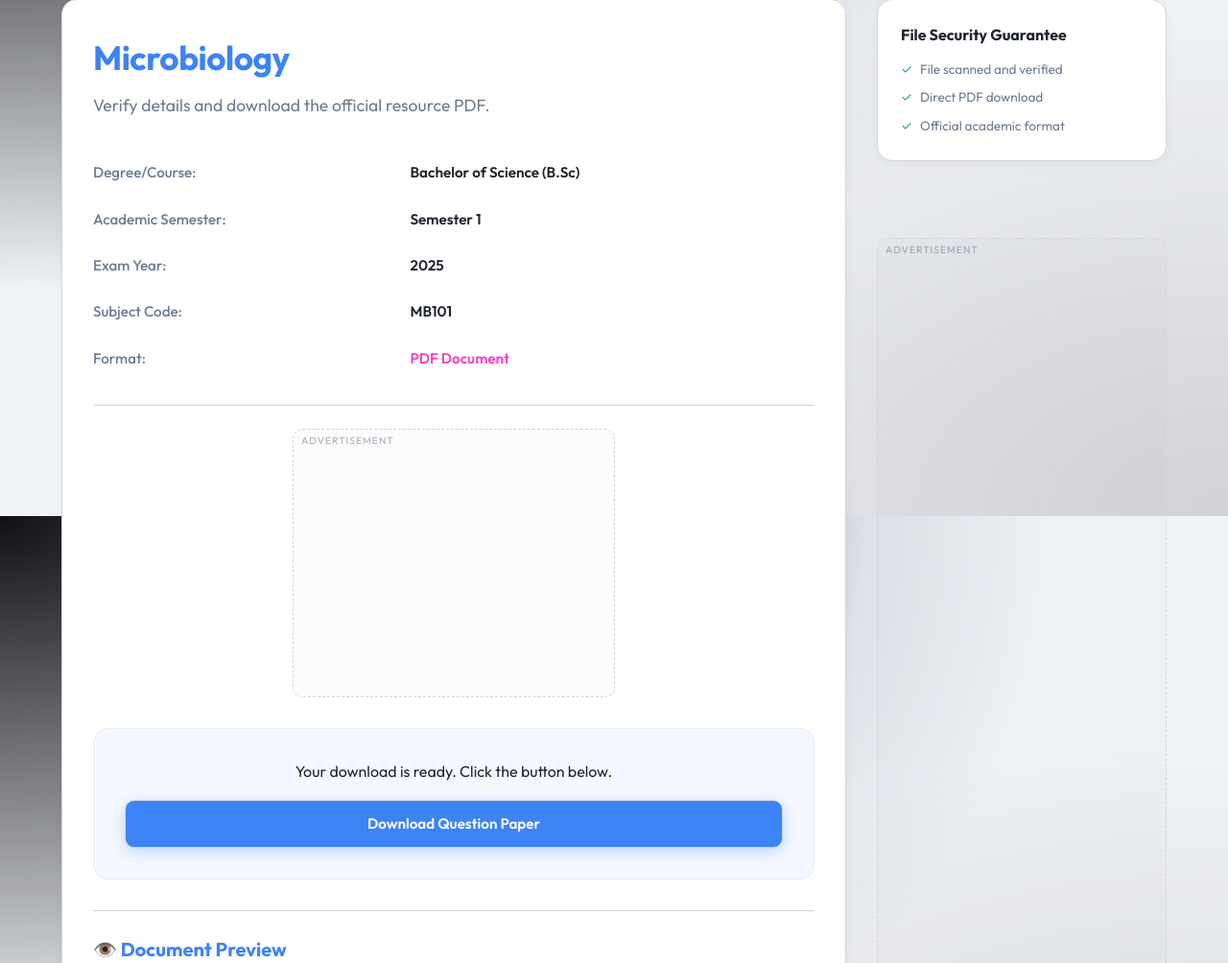
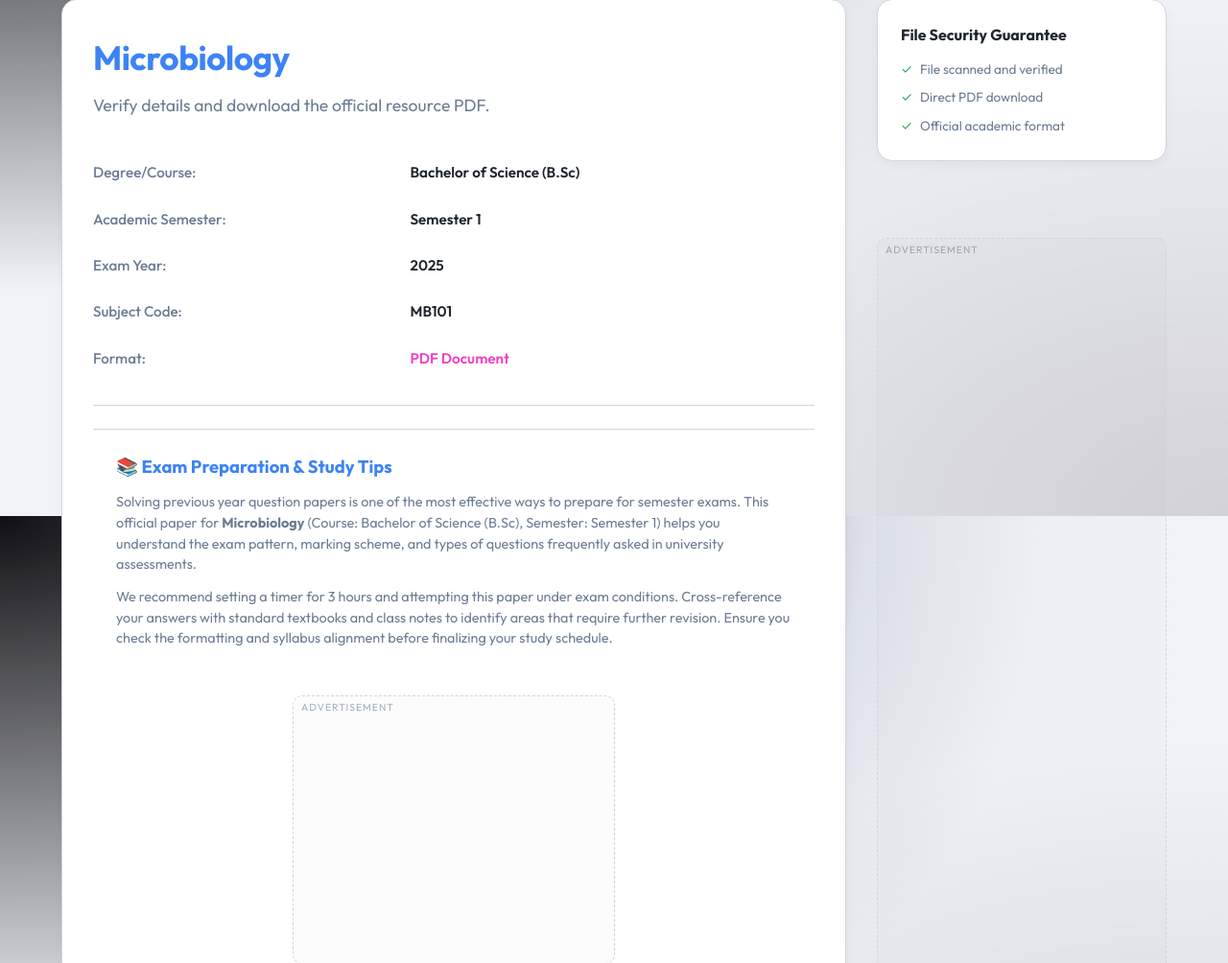
Before and after one commit to prajwalnp11/Previous-Year-Question-Paper-Archive, a Django app: page /download/52/ in a window 1280 px wide. Shown: the part 262-1266 px from the top of the page at 96% size. Run offline with Django 5.2, Linux system fonts and the light colour scheme; data comes from the database, SQL or seed files in the repository.

Commit message:
Add rich academic guidance content to paper and notes download pages to address AdSense publisher content requirements

```diff
--- a/templates/papers/download.html
+++ b/templates/papers/download.html
@@ -67,6 +67,23 @@
                     </tr>
                 </tbody>
             </table>
+        </div>
+
+        <!-- High-Value Academic Preparation Guidance (AdSense Content Booster) -->
+        <div style="margin-top: 1.5rem; padding: 1.5rem; border-top: 1px solid var(--border-color); background: var(--bg-card);" id="content-booster-panel">
+            <h3 style="color: var(--primary); margin-bottom: 0.75rem; font-size: 1.15rem; display: flex; align-items: center; gap: 0.5rem;">
+                📚 Exam Preparation & Study Tips
+            </h3>
+            <p style="font-size: 0.9rem; color: var(--text-muted); line-height: 1.5; margin-bottom: 0.75rem;">
+                Solving previous year question papers is one of the most effective ways to prepare for semester exams.
+                This official paper for <strong>{{ paper.subject.name }}</strong> (Course: {{ paper.get_course_display }}, Semester: {{ paper.get_semester_display }})
+                helps you understand the exam pattern, marking scheme, and types of questions frequently asked in university assessments.
+            </p>
+            <p style="font-size: 0.9rem; color: var(--text-muted); line-height: 1.5;">
+                We recommend setting a timer for 3 hours and attempting this paper under exam conditions.
+                Cross-reference your answers with standard textbooks and class notes to identify areas that require further revision.
+                Ensure you check the formatting and syllabus alignment before finalizing your study schedule.
+            </p>
         </div>
 
         <!--
```
Also changed, not shown: templates/papers/notes_download.html (+17 -0 lines).
